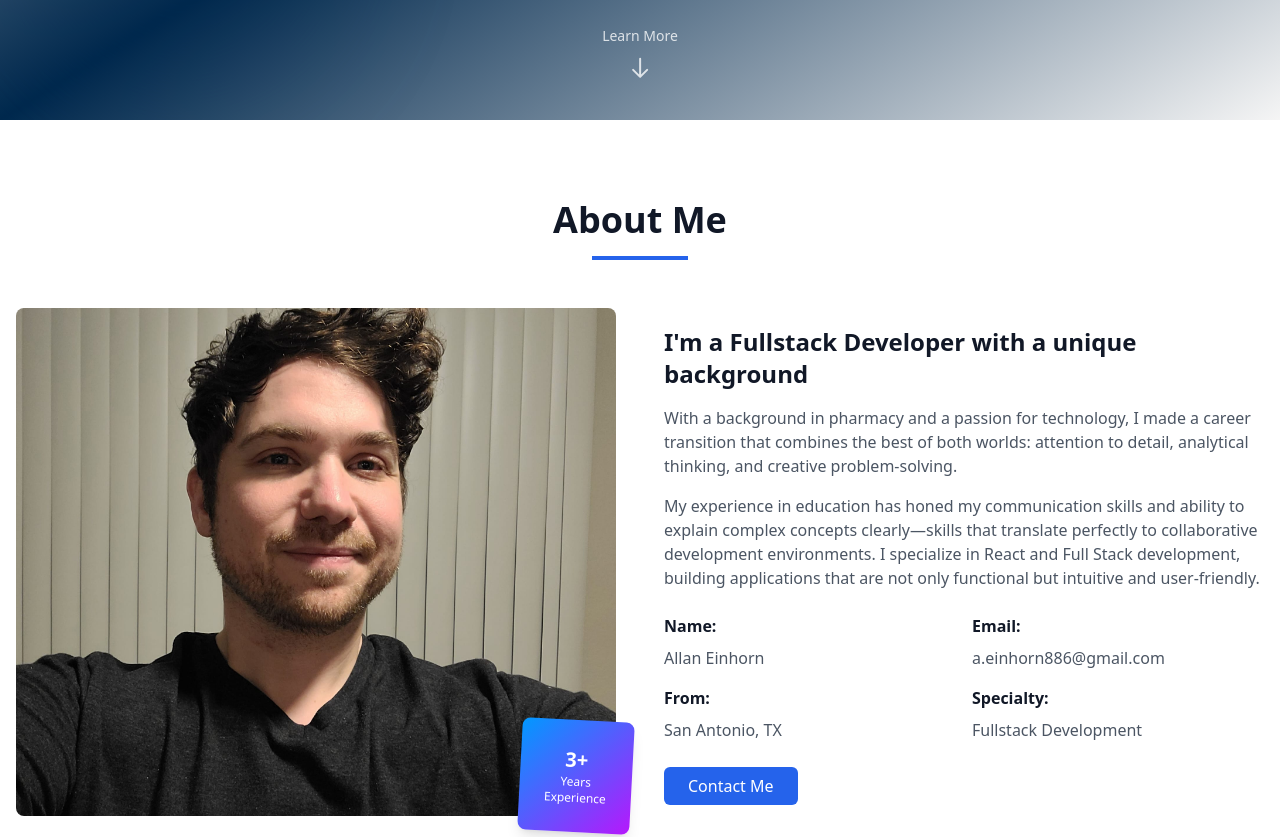
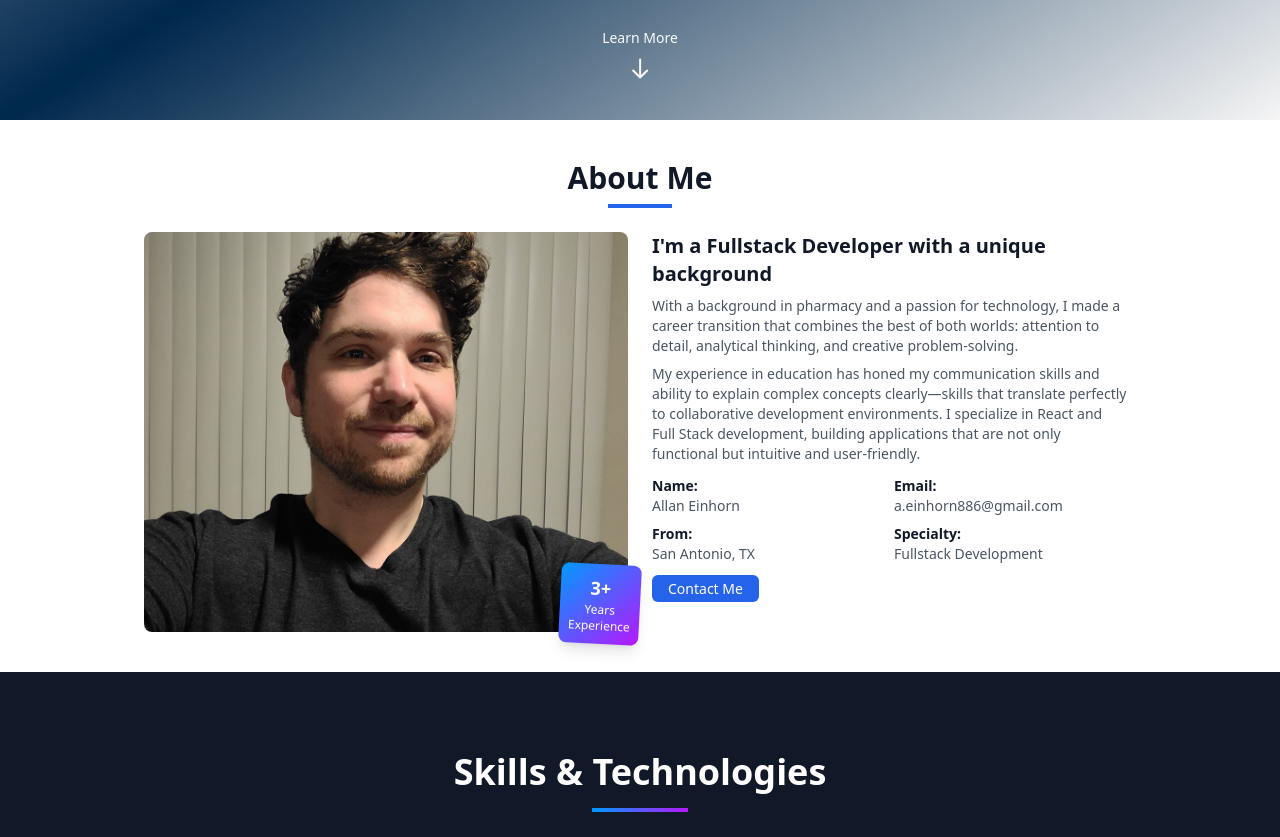
Before and after one commit to AyEinhorn/modern-portfolio, a React (Vite) app: page / in a window 1280 px wide. Shown: the part 680-1517 px from the top of the page. Built offline with nearby package versions, Linux system fonts and the light colour scheme.

Commit message:
adjust about section on laptop size screens

```diff
--- a/src/components/sections/About.tsx
+++ b/src/components/sections/About.tsx
@@ -3,38 +3,39 @@ import aboutPhoto from '../../assets/about-photo.jpg';
 
 const About = () => {
   return (
-    <section id="about" className="section bg-white">
-      <div className="container">
+    <section id="about" className="section bg-white py-6 md:py-10">
+      <div className="container max-w-screen-lg mx-auto px-4">
         <motion.div
           initial={{ opacity: 0, y: 20 }}
           whileInView={{ opacity: 1, y: 0 }}
           transition={{ duration: 0.5 }}
           viewport={{ once: true }}
-          className="mb-12 text-center"
+          className="mb-4 md:mb-6 text-center"
         >
-          <h2 className="text-3xl md:text-4xl font-bold mb-4">About Me</h2>
-          <div className="w-24 h-1 bg-blue-600 mx-auto"></div>
+          <h2 className="text-2xl md:text-3xl font-bold mb-2">About Me</h2>
+          <div className="w-16 h-1 bg-blue-600 mx-auto"></div>
         </motion.div>
 
-        <div className="grid grid-cols-1 md:grid-cols-2 gap-12 items-center">
+        <div className="grid grid-cols-1 md:grid-cols-2 gap-4 md:gap-6 items-start">
           <motion.div
             initial={{ opacity: 0, x: -50 }}
             whileInView={{ opacity: 1, x: 0 }}
             transition={{ duration: 0.5, delay: 0.2 }}
             viewport={{ once: true }}
+            className="max-w-full"
           >
             <div className="relative">
-              <div className="w-full rounded-lg overflow-hidden" style={{ height: 'auto' }}>
+              <div className="w-full rounded-lg overflow-hidden" style={{ maxHeight: '50vh' }}>
                 <img
                   src={aboutPhoto}
                   alt="Picture of Allan Einhorn"
-                  className="w-full"
+                  className="w-full h-full object-contain"
                 />
               </div>
-              <div className="absolute -bottom-4 -right-4 w-28 h-28 bg-gradient-to-br from-primary-500 to-accent-500 rounded-lg flex flex-col items-center justify-center shadow-lg transform rotate-3 z-10">
-                <span className="text-white text-xl font-bold">3+</span>
-                <span className="text-white text-xs">Years</span>
-                <span className="text-white text-xs">Experience</span>
+              <div className="absolute -bottom-2 -right-2 md:-bottom-3 md:-right-3 w-16 md:w-20 h-16 md:h-20 bg-gradient-to-br from-primary-500 to-accent-500 rounded-lg flex flex-col items-center justify-center shadow-lg transform rotate-3 z-10">
+                <span className="text-white text-base md:text-lg font-bold">3+</span>
+                <span className="text-white text-[10px] md:text-xs">Years</span>
+                <span className="text-white text-[10px] md:text-xs">Experience</span>
               </div>
             </div>
           </motion.div>
@@ -44,39 +45,40 @@ const About = () => {
             whileInView={{ opacity: 1, x: 0 }}
             transition={{ duration: 0.5, delay: 0.4 }}
             viewport={{ once: true }}
+            className="md:pr-2"
           >
-            <h3 className="text-2xl font-bold mb-4">
+            <h3 className="text-lg md:text-xl font-bold mb-2">
               I'm a Fullstack Developer with a unique background
             </h3>
 
-            <p className="text-gray-600 mb-4">
+            <p className="text-gray-600 mb-2 text-xs md:text-sm">
               With a background in pharmacy and a passion for technology, I made a career transition that combines the best of both worlds: attention to detail, analytical thinking, and creative problem-solving.
             </p>
 
-            <p className="text-gray-600 mb-6">
+            <p className="text-gray-600 mb-3 text-xs md:text-sm">
               My experience in education has honed my communication skills and ability to explain complex concepts clearly—skills that translate perfectly to collaborative development environments. I specialize in React and Full Stack development, building applications that are not only functional but intuitive and user-friendly.
             </p>
 
-            <div className="grid grid-cols-2 gap-4 mb-8">
+            <div className="grid grid-cols-2 gap-2 mb-3">
               <div>
-                <h4 className="font-semibold mb-2">Name:</h4>
-                <p className="text-gray-600">Allan Einhorn</p>
+                <h4 className="font-semibold mb-0 text-xs md:text-sm">Name:</h4>
+                <p className="text-gray-600 text-xs md:text-sm">Allan Einhorn</p>
               </div>
               <div>
-                <h4 className="font-semibold mb-2">Email:</h4>
-                <p className="text-gray-600">a.einhorn886@gmail.com</p>
+                <h4 className="font-semibold mb-0 text-xs md:text-sm">Email:</h4>
+                <p className="text-gray-600 text-xs md:text-sm">a.einhorn886@gmail.com</p>
               </div>
               <div>
-                <h4 className="font-semibold mb-2">From:</h4>
-                <p className="text-gray-600">San Antonio, TX</p>
+                <h4 className="font-semibold mb-0 text-xs md:text-sm">From:</h4>
+                <p className="text-gray-600 text-xs md:text-sm">San Antonio, TX</p>
               </div>
               <div>
-                <h4 className="font-semibold mb-2">Specialty:</h4>
-                <p className="text-gray-600">Fullstack Development</p>
+                <h4 className="font-semibold mb-0 text-xs md:text-sm">Specialty:</h4>
+                <p className="text-gray-600 text-xs md:text-sm">Fullstack Development</p>
               </div>
             </div>
 
-            <a href="#contact" className="btn btn-primary">
+            <a href="#contact" className="btn btn-primary py-1 px-4 text-xs md:text-sm">
               Contact Me
             </a>
           </motion.div>
```
